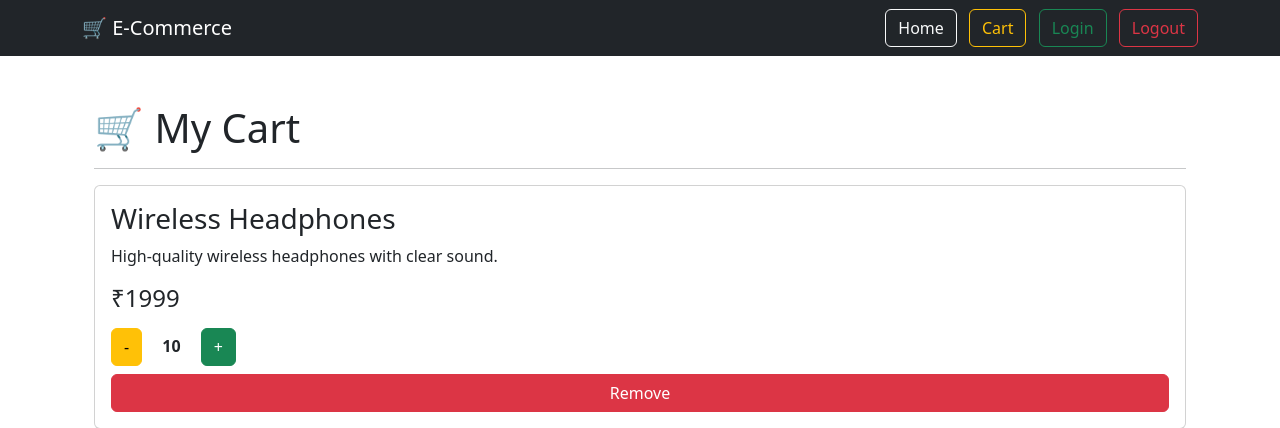
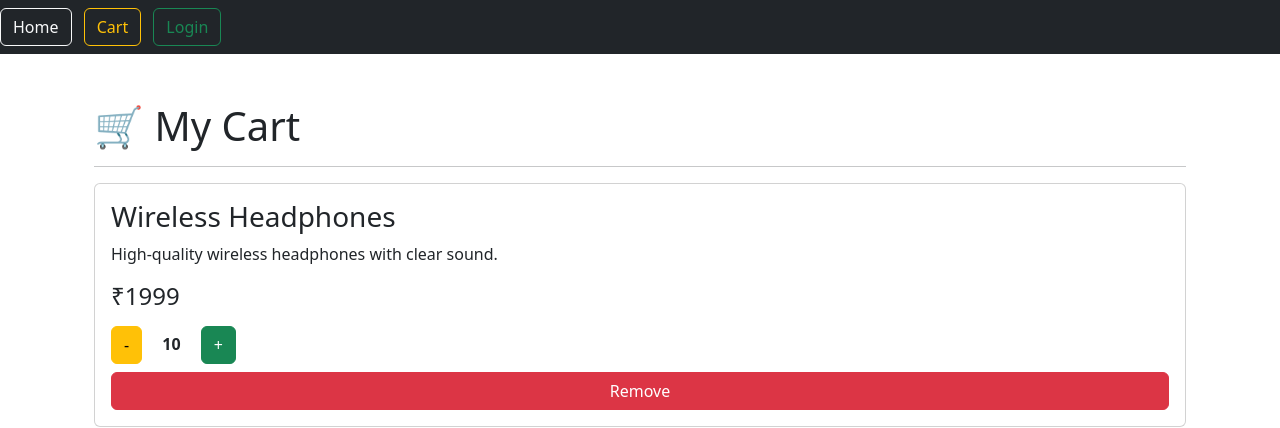
Before and after one commit to mowaisr/django-ecommerce-store, a Django app: page /cart/ in a window 1280 px wide. Shown: the top 428 px of the page. Run offline with Django 5.2, Linux system fonts and the light colour scheme; data comes from the database, SQL or seed files in the repository; tables that the repository leaves empty hold one stand-in row (values such as "Sample post").

Commit message:
Fixed login/logout navbar

```diff
--- a/templates/base.html
+++ b/templates/base.html
@@ -7,10 +7,6 @@
 <body>
 
 <nav class="navbar navbar-expand-lg navbar-dark bg-dark">
-    <div class="container">
-
-        <a class="navbar-brand" href="/">🛒 E-Commerce</a>
-
      <div>
 
     <a href="/" class="btn btn-outline-light me-2">
@@ -21,15 +17,19 @@
         Cart
     </a>
 
-            <a href="/accounts/login/" class="btn btn-outline-success me-2">
-                Login
-            </a>
+    {% if user.is_authenticated %}
 
         <a href="/accounts/logout/" class="btn btn-outline-danger">
             Logout
         </a>
 
-        </div>
+    {% else %}
+
+        <a href="/accounts/login/" class="btn btn-outline-success">
+            Login
+        </a>
+
+    {% endif %}
 
 </div>
 </nav>
```
Lines whose indentation alone changed are shown as unchanged.
